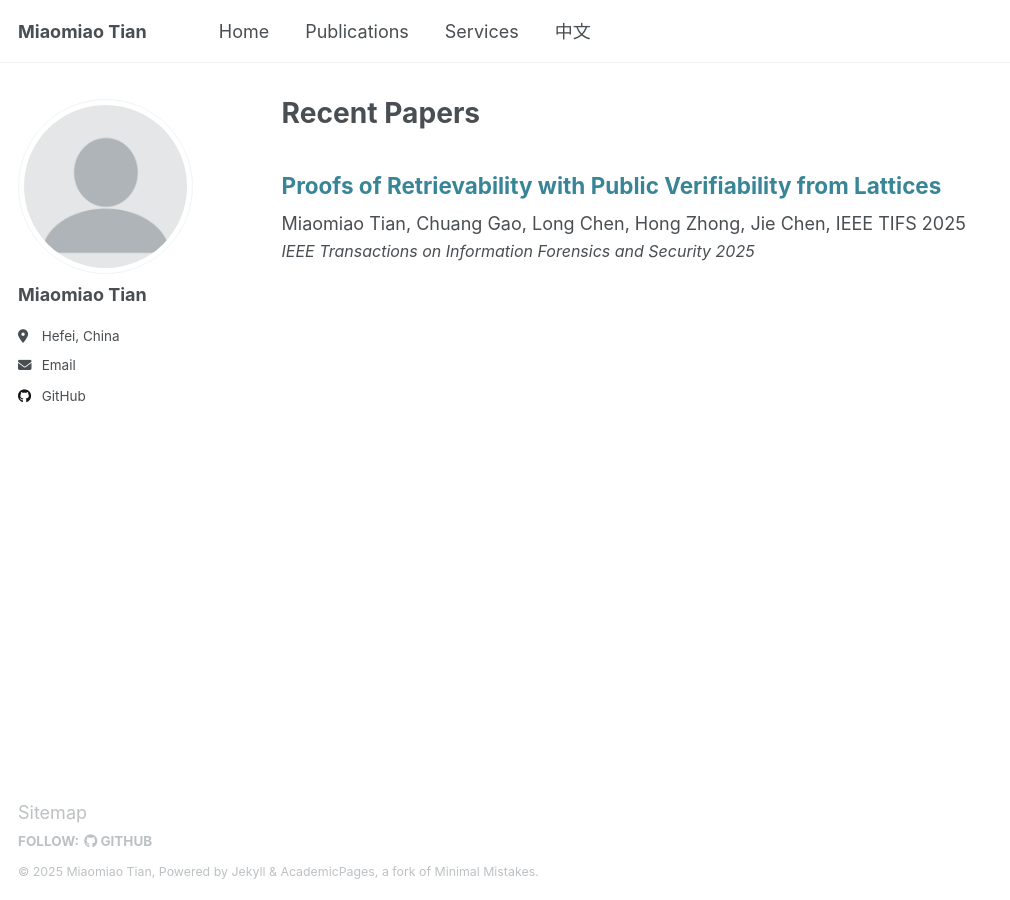
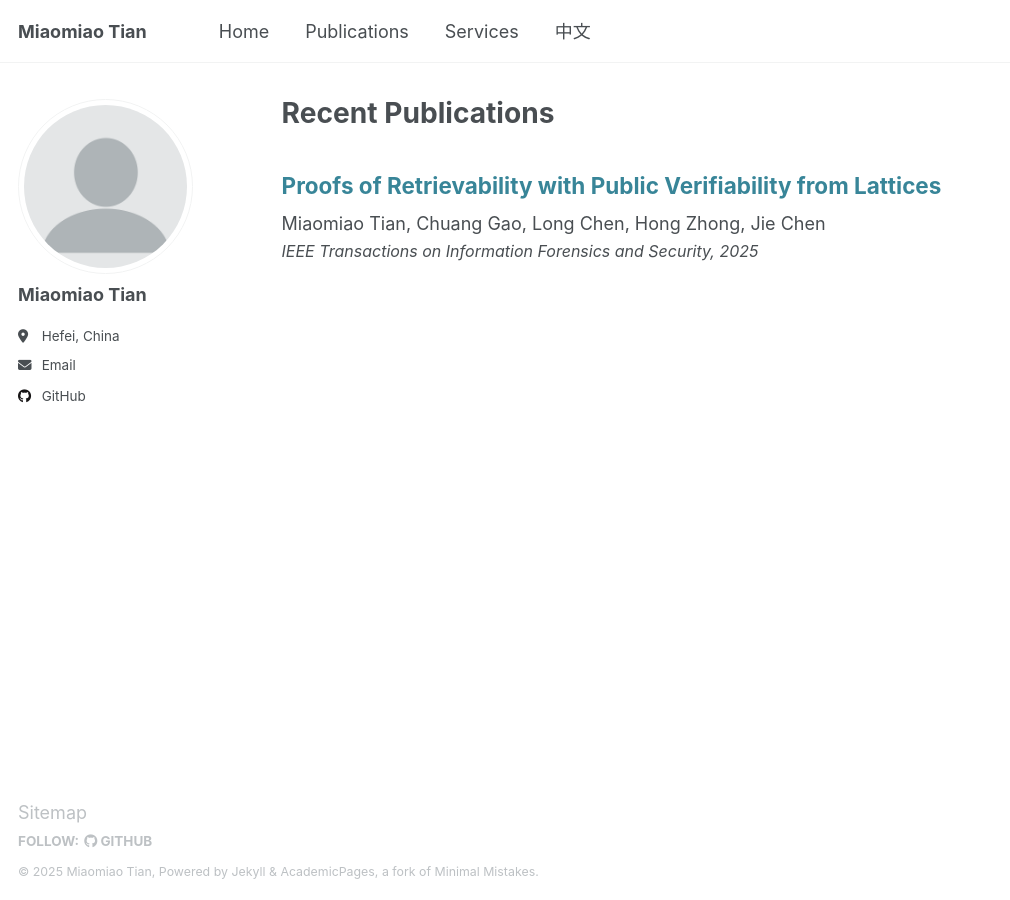
Before and after one commit to dmtian/dmtian.github.io, a Jekyll site: the page built from _pages/publications.html, in a window 1280 px wide. Shown: the whole page, without its empty margins (0-1010 px from the left). Built offline with Jekyll 4.4.1, drawn with Linux system fonts in a browser that asks for light colours.

Commit message:
Update publications.html

```diff
--- a/_pages/publications.html
+++ b/_pages/publications.html
@@ -1,11 +1,11 @@
 ---
 layout: archive
-title: "Recent Papers"
+title: "Recent Publications"
 permalink: /publications/
 author_profile: true
 ---
 
 <h2 style="color: rgb(56,133,152);">Proofs of Retrievability with Public Verifiability from Lattices</h2>
-Miaomiao Tian, Chuang Gao, Long Chen, Hong Zhong, Jie Chen, IEEE TIFS 2025
+Miaomiao Tian, Chuang Gao, Long Chen, Hong Zhong, Jie Chen
 <br>
-<i style="font-size: 16px;">IEEE Transactions on Information Forensics and Security 2025</i>
+<i style="font-size: 16px;">IEEE Transactions on Information Forensics and Security, 2025</i>
```
